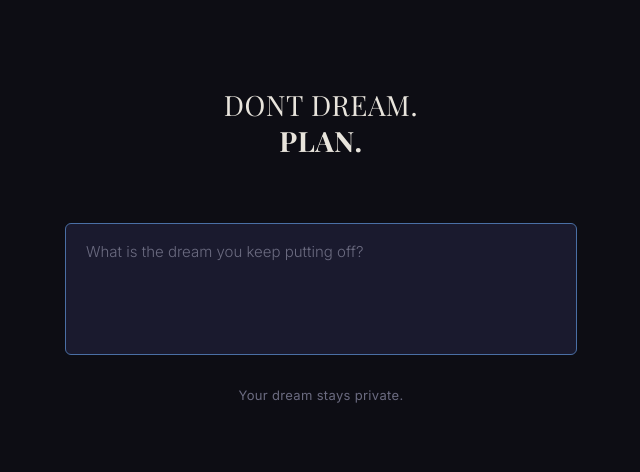
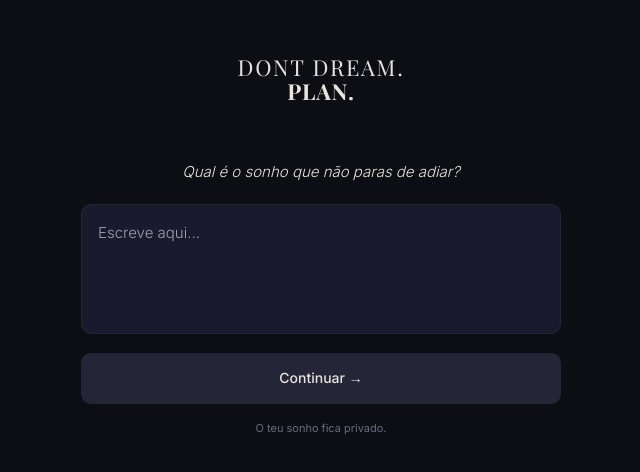
Before and after one commit to iasblanc/ddp, a Next.js app: page / in a window 1280 px wide. Shown: the part 154-626 px from the top of the page, without its empty margins (319-959 px from the left). Built offline with nearby package versions, Linux system fonts and the light colour scheme; no server answers.

Commit message:
feat: add Google OAuth as primary auth method, email as fallback

```diff
--- a/app/page.tsx
+++ b/app/page.tsx
@@ -1,232 +1,233 @@
+// @ts-nocheck
 "use client";
+import { useState } from "react";
+import { createClient } from "@/lib/supabase/client";
+import { useRouter } from "next/navigation";
 
-import { useState, useEffect, useRef } from "react";
-import { createClient } from "@/lib/supabase/client";
-
-type Step = "dream" | "email" | "sent";
+const tokens = {
+  deepNight: "#0D0D14", stellarGray: "#1A1A2E", northLight: "#E8E4DC",
+  mutedSilver: "#6B6B80", northBlue: "#4A6FA5", border: "#252538",
+};
 
 export default function HomePage() {
-  const [step, setStep] = useState<Step>("dream");
+  const router = useRouter();
   const [dream, setDream] = useState("");
   const [email, setEmail] = useState("");
+  const [step, setStep] = useState<"dream" | "auth" | "sent">("dream");
   const [loading, setLoading] = useState(false);
-  const [error, setError] = useState<string | null>(null);
-  const textareaRef = useRef<HTMLTextAreaElement>(null);
-  const emailRef = useRef<HTMLInputElement>(null);
+  const [error, setError] = useState("");
 
-  // Registrar service worker
-  useEffect(() => {
-    if ("serviceWorker" in navigator) {
-      navigator.serviceWorker.register("/sw.js").catch(console.error);
+  const supabase = createClient();
+
+  async function handleDreamSubmit() {
+    if (!dream.trim()) return;
+    // Guardar sonho no localStorage para recuperar após auth
+    localStorage.setItem("ddp_initial_dream", dream.trim());
+    setStep("auth");
   }
-  }, []);
 
-  // Foco automático
-  useEffect(() => {
-    if (step === "dream") textareaRef.current?.focus();
-    if (step === "email") emailRef.current?.focus();
-  }, [step]);
+  async function handleGoogleLogin() {
+    setLoading(true);
+    setError("");
+    try {
+      const { error } = await supabase.auth.signInWithOAuth({
+        provider: "google",
+        options: {
+          redirectTo: `${window.location.origin}/auth/callback?next=/onboarding`,
+          scopes: "email profile https://www.googleapis.com/auth/calendar",
+          queryParams: { access_type: "offline", prompt: "consent" },
+        },
+      });
+      if (error) throw error;
+    } catch (err: any) {
+      setError("Erro ao conectar com Google. Tenta o email.");
+      setLoading(false);
+    }
+  }
 
-  const handleDreamSubmit = (e: React.FormEvent) => {
-    e.preventDefault();
-    if (dream.trim().length < 5) return;
-    setStep("email");
-  };
-
-  const handleEmailSubmit = async (e: React.FormEvent) => {
-    e.preventDefault();
-    if (!email.trim() || loading) return;
-
+  async function handleMagicLink() {
+    if (!email.trim()) return;
     setLoading(true);
-    setError(null);
-
+    setError("");
     try {
-      const supabase = createClient();
       const { error } = await supabase.auth.signInWithOtp({
         email: email.trim(),
         options: {
           emailRedirectTo: `${window.location.origin}/auth/callback?next=/onboarding`,
-          data: {
-            dream_text: dream.trim(),
-            locale: navigator.language || "en",
-          },
         },
       });
-
-      if (error) throw error;
+      if (error) {
+        if (error.message.includes("rate limit") || error.message.includes("over_email_send_rate_limit")) {
+          setError("Limite de emails atingido. Usa o Google para entrar.");
+        } else {
+          setError(error.message);
+        }
+      } else {
         setStep("sent");
-    } catch (err: any) {
-      setError(err.message || "Something went wrong. Please try again.");
+      }
+    } catch {
+      setError("Algo correu mal. Tenta novamente.");
     } finally {
       setLoading(false);
     }
-  };
+  }
 
   return (
-    <main className="min-h-screen bg-deep-night flex flex-col items-center justify-center px-6 py-12">
+    <main style={{
+      minHeight: "100vh", background: tokens.deepNight, display: "flex",
+      flexDirection: "column", alignItems: "center", justifyContent: "center",
+      padding: "24px", fontFamily: "Inter, sans-serif",
+    }}>
       {/* Logo */}
-      <div className="mb-16 text-center">
-        <h1 className="font-display text-north-light leading-none tracking-widest">
-          <span className="block text-2xl font-normal">DONT DREAM.</span>
-          <span className="block text-2xl font-bold">PLAN.</span>
+      <div style={{ marginBottom: "56px", textAlign: "center" }}>
+        <h1 style={{ fontFamily: "'Playfair Display', serif", color: tokens.northLight, lineHeight: 1.1, margin: 0 }}>
+          <span style={{ display: "block", fontSize: "22px", fontWeight: 400, letterSpacing: "0.08em" }}>DONT DREAM.</span>
+          <span style={{ display: "block", fontSize: "22px", fontWeight: 700, letterSpacing: "0.04em" }}>PLAN.</span>
         </h1>
       </div>
 
-      {/* Step: Dream Input */}
+      <div style={{ width: "100%", maxWidth: "480px" }}>
+
+        {/* PASSO 1 — Sonho */}
         {step === "dream" && (
-        <div className="w-full max-w-lg animate-slide-up">
-          <form onSubmit={handleDreamSubmit}>
-            <label className="block mb-4">
-              <span className="sr-only">What is the dream you keep putting off?</span>
+          <div style={{ animation: "fadeIn 0.4s ease" }}>
+            <p style={{ fontSize: "15px", fontWeight: 300, fontStyle: "italic", color: tokens.northLight, marginBottom: "20px", lineHeight: 1.7, textAlign: "center" }}>
+              Qual é o sonho que não paras de adiar?
+            </p>
             <textarea
-                ref={textareaRef}
               value={dream}
-                onChange={(e) => setDream(e.target.value)}
-                placeholder="What is the dream you keep putting off?"
+              onChange={e => setDream(e.target.value)}
+              onKeyDown={e => e.key === "Enter" && !e.shiftKey && (e.preventDefault(), handleDreamSubmit())}
+              placeholder="Escreve aqui..."
               rows={4}
-                className="
-                  w-full bg-stellar-gray border border-border rounded-lg
-                  px-5 py-4 text-base text-north-light
-                  placeholder:text-muted-silver placeholder:font-light
-                  focus:outline-none focus:border-north-blue
-                  resize-none transition-all duration-280
-                  font-light leading-relaxed
-                "
-                onKeyDown={(e) => {
-                  if (e.key === "Enter" && !e.shiftKey && dream.trim().length >= 5) {
-                    e.preventDefault();
-                    handleDreamSubmit(e);
-                  }
+              autoFocus
+              style={{
+                width: "100%", background: tokens.stellarGray, border: `1px solid ${tokens.border}`,
+                borderRadius: "10px", padding: "16px", color: tokens.northLight, fontSize: "15px",
+                fontFamily: "Inter, sans-serif", fontWeight: 300, resize: "none", outline: "none",
+                lineHeight: 1.6, boxSizing: "border-box", transition: "border-color 280ms ease",
               }}
             />
-            </label>
-
-            {dream.trim().length >= 5 && (
             <button
-                type="submit"
-                className="
-                  w-full bg-north-blue hover:bg-north-blue-dim
-                  text-north-light font-medium
-                  py-3 px-6 rounded-lg
-                  transition-all duration-280
-                  animate-fade-in
-                "
+              onClick={handleDreamSubmit}
+              disabled={!dream.trim()}
+              style={{
+                width: "100%", marginTop: "12px", padding: "14px",
+                background: dream.trim() ? tokens.northBlue : tokens.border,
+                border: "none", borderRadius: "10px", color: tokens.northLight,
+                fontSize: "14px", fontWeight: 500, cursor: dream.trim() ? "pointer" : "default",
+                fontFamily: "Inter, sans-serif", transition: "all 280ms ease",
+              }}
             >
-                Continue
+              Continuar →
             </button>
-            )}
-          </form>
-
-          <p className="mt-6 text-center text-muted-silver text-xs tracking-wide">
-            Your dream stays private.
+            <p style={{ textAlign: "center", fontSize: "11px", color: tokens.mutedSilver, marginTop: "16px" }}>
+              O teu sonho fica privado.
             </p>
           </div>
         )}
 
-      {/* Step: Email Input */}
-      {step === "email" && (
-        <div className="w-full max-w-lg animate-slide-up">
-          {/* Eco do sonho */}
-          <div className="mb-8 p-5 bg-surface border border-border-subtle rounded-lg">
-            <p className="text-muted-silver text-xs tracking-widest uppercase mb-2">Your dream</p>
-            <p className="text-north-light font-light leading-relaxed italic">
-              {dream}
+        {/* PASSO 2 — Auth */}
+        {step === "auth" && (
+          <div>
+            <p style={{ fontSize: "15px", fontWeight: 300, fontStyle: "italic", color: tokens.northLight, marginBottom: "28px", lineHeight: 1.7, textAlign: "center" }}>
+              Para guardar o teu progresso, entra na tua conta.
             </p>
+
+            {/* Google OAuth — método principal */}
+            <button
+              onClick={handleGoogleLogin}
+              disabled={loading}
+              style={{
+                width: "100%", padding: "14px 20px", marginBottom: "16px",
+                background: tokens.northBlue, border: "none", borderRadius: "10px",
+                color: tokens.northLight, fontSize: "14px", fontWeight: 500,
+                cursor: loading ? "default" : "pointer", fontFamily: "Inter, sans-serif",
+                display: "flex", alignItems: "center", justifyContent: "center", gap: "10px",
+                transition: "all 280ms ease", opacity: loading ? 0.7 : 1,
+              }}
+            >
+              <GoogleIcon />
+              {loading ? "A conectar..." : "Continuar com Google"}
+            </button>
+
+            {/* Separador */}
+            <div style={{ display: "flex", alignItems: "center", gap: "12px", marginBottom: "16px" }}>
+              <div style={{ flex: 1, height: "1px", background: tokens.border }} />
+              <span style={{ fontSize: "11px", color: tokens.mutedSilver, letterSpacing: "0.06em" }}>ou</span>
+              <div style={{ flex: 1, height: "1px", background: tokens.border }} />
             </div>
 
-          <form onSubmit={handleEmailSubmit}>
-            <label className="block mb-4">
-              <span className="block text-muted-silver text-sm mb-2">
-                Where should we send your access link?
-              </span>
+            {/* Email magic link — fallback */}
             <input
-                ref={emailRef}
               type="email"
               value={email}
-                onChange={(e) => setEmail(e.target.value)}
-                placeholder="your@email.com"
-                className="
-                  w-full bg-stellar-gray border border-border rounded-lg
-                  px-5 py-3 text-base text-north-light
-                  placeholder:text-muted-silver
-                  focus:outline-none focus:border-north-blue
-                  transition-all duration-280
-                "
-                required
+              onChange={e => setEmail(e.target.value)}
+              onKeyDown={e => e.key === "Enter" && handleMagicLink()}
+              placeholder="O teu email"
+              style={{
+                width: "100%", background: tokens.stellarGray, border: `1px solid ${tokens.border}`,
+                borderRadius: "10px", padding: "12px 16px", color: tokens.northLight,
+                fontSize: "14px", fontFamily: "Inter, sans-serif", outline: "none",
+                boxSizing: "border-box", marginBottom: "8px",
+              }}
             />
-            </label>
+            <button
+              onClick={handleMagicLink}
+              disabled={loading || !email.trim()}
+              style={{
+                width: "100%", padding: "12px",
+                background: "transparent", border: `1px solid ${tokens.border}`,
+                borderRadius: "10px", color: email.trim() ? tokens.northLight : tokens.mutedSilver,
+                fontSize: "13px", cursor: email.trim() && !loading ? "pointer" : "default",
+                fontFamily: "Inter, sans-serif",
+              }}
+            >
+              {loading ? "A enviar..." : "Enviar link por email"}
+            </button>
 
             {error && (
-              <p className="mb-4 text-pause-amber text-sm">{error}</p>
+              <p style={{ color: "#E57373", fontSize: "12px", marginTop: "10px", textAlign: "center" }}>
+                {error}
+              </p>
             )}
 
             <button
-              type="submit"
-              disabled={loading || !email.trim()}
-              className="
-                w-full bg-north-blue hover:bg-north-blue-dim
-                disabled:opacity-50 disabled:cursor-not-allowed
-                text-north-light font-medium
-                py-3 px-6 rounded-lg
-                transition-all duration-280
-                flex items-center justify-center gap-2
-              "
+              onClick={() => setStep("dream")}
+              style={{ background: "none", border: "none", color: tokens.mutedSilver, fontSize: "12px", cursor: "pointer", marginTop: "16px", display: "block", marginLeft: "auto", marginRight: "auto", fontFamily: "Inter, sans-serif" }}
             >
-              {loading ? (
-                <>
-                  <span className="north-thinking-dots">
-                    <span className="north-dot inline-block w-1 h-1 bg-current rounded-full mx-0.5" />
-                    <span className="north-dot inline-block w-1 h-1 bg-current rounded-full mx-0.5" />
-                    <span className="north-dot inline-block w-1 h-1 bg-current rounded-full mx-0.5" />
-                  </span>
-                </>
-              ) : (
-                "Send link"
-              )}
+              ← Voltar
             </button>
-
-            <button
-              type="button"
-              onClick={() => setStep("dream")}
-              className="
-                w-full mt-3 text-muted-silver text-sm
-                py-2 hover:text-north-light
-                transition-all duration-280
-              "
-            >
-              ← Go back
-            </button>
-          </form>
           </div>
         )}
 
-      {/* Step: Sent */}
+        {/* PASSO 3 — Email enviado */}
         {step === "sent" && (
-        <div className="w-full max-w-lg text-center animate-slide-up">
-          <div className="mb-8">
-            <div className="w-12 h-0.5 bg-execute-green mx-auto mb-8 block-complete-line" />
-            <h2 className="font-display text-north-light text-2xl font-normal tracking-wide mb-4">
-              Check your email.
-            </h2>
-            <p className="text-muted-silver font-light leading-relaxed">
-              We sent a link to <span className="text-north-light">{email}</span>.
+          <div style={{ textAlign: "center" }}>
+            <p style={{ fontSize: "32px", marginBottom: "16px" }}>✉️</p>
+            <p style={{ fontSize: "16px", fontWeight: 300, color: tokens.northLight, marginBottom: "8px" }}>
+              Link enviado.
             </p>
-            <p className="text-muted-silver font-light mt-2">
-              Click it and North will be waiting.
+            <p style={{ fontSize: "13px", color: tokens.mutedSilver, lineHeight: 1.6 }}>
+              Verifica o teu email <strong style={{ color: tokens.northLight }}>{email}</strong> e clica no link para entrar.
             </p>
-          </div>
-
-          <p className="text-muted-silver text-xs">
-            No email?{" "}
-            <button
-              onClick={() => setStep("email")}
-              className="text-north-blue hover:underline"
-            >
-              Try again
-            </button>
+            <p style={{ fontSize: "11px", color: tokens.mutedSilver, marginTop: "20px" }}>
+              Não encontras? Verifica a pasta de spam.
             </p>
           </div>
         )}
+      </div>
     </main>
   );
 }
+
+function GoogleIcon() {
+  return (
+    <svg width="18" height="18" viewBox="0 0 18 18" fill="none">
+      <path d="M17.64 9.2c0-.637-.057-1.251-.164-1.84H9v3.481h4.844c-.209 1.125-.843 2.078-1.796 2.716v2.259h2.908c1.702-1.567 2.684-3.875 2.684-6.615z" fill="#4285F4"/>
+      <path d="M9 18c2.43 0 4.467-.806 5.956-2.18l-2.908-2.259c-.806.54-1.837.86-3.048.86-2.344 0-4.328-1.584-5.036-3.711H.957v2.332A8.997 8.997 0 0 0 9 18z" fill="#34A853"/>
+      <path d="M3.964 10.71A5.41 5.41 0 0 1 3.682 9c0-.593.102-1.17.282-1.71V4.958H.957A8.996 8.996 0 0 0 0 9c0 1.452.348 2.827.957 4.042l3.007-2.332z" fill="#FBBC05"/>
+      <path d="M9 3.58c1.321 0 2.508.454 3.44 1.345l2.582-2.58C13.463.891 11.426 0 9 0A8.997 8.997 0 0 0 .957 4.958L3.964 7.29C4.672 5.163 6.656 3.58 9 3.58z" fill="#EA4335"/>
+    </svg>
+  );
+}
```
Lines whose indentation alone changed are shown as unchanged.
